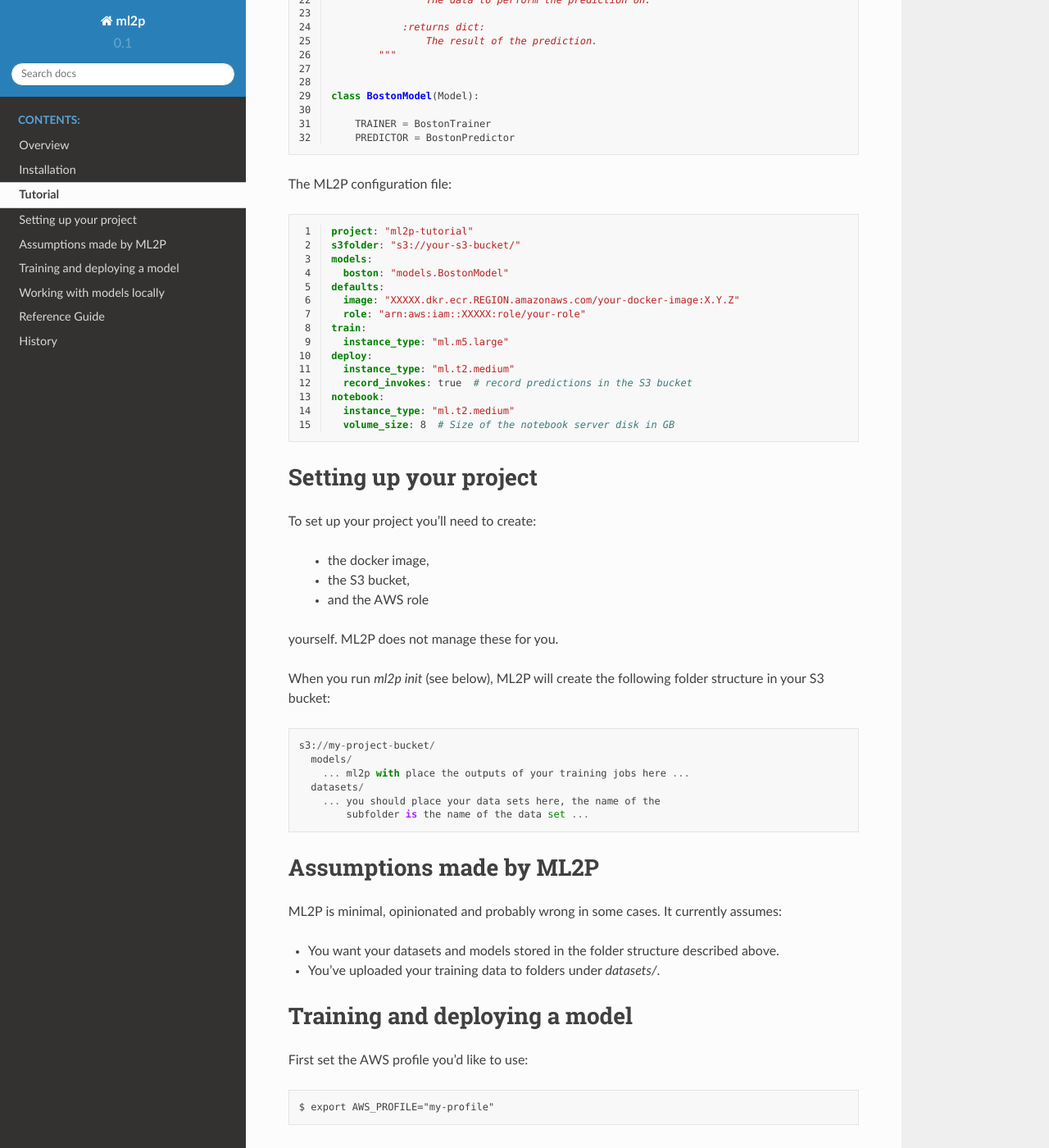
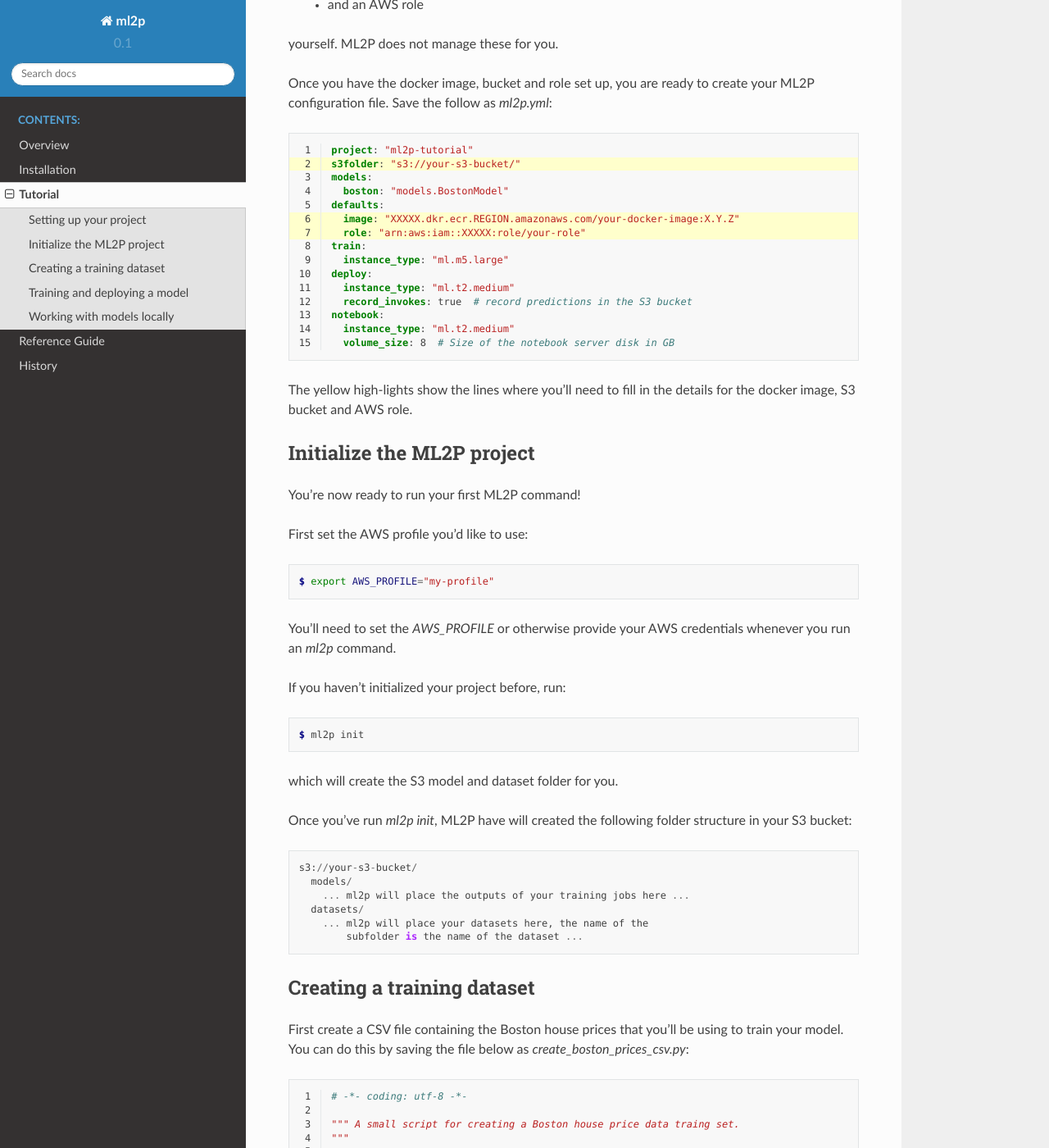
Before and after one commit to prodigyfinance/ml2p, a Sphinx documentation site: the page built from docs/tutorial/index.rst, in a window 1280 px wide and 1400 px high, scrolled down 582 px. Shown: the whole window at 82% size. Built offline with Sphinx 7.4.7 and the Read the Docs theme 2.0.0, drawn with Linux system fonts in a browser that asks for light colours; some of the changed text lies outside the part shown.

Commit message:
Add sections on initialising the project and creating a training dataset.

```diff
--- a/docs/tutorial/index.rst
+++ b/docs/tutorial/index.rst
@@ -3,74 +3,116 @@
 Tutorial
 ========
 
+Welcome to ML2P! In this tutorial we'll take you through:
+
+* setting up your first project
+* uploading a training dataset to S3
+* training a model
+* deploying a model
+* making predictions
+
+Through out all of this we'll be working with the classic Boston house pricing
+dataset that is available within `scikit-learn <https://scikit-learn.org/>`_.
+
+
+Setting up your project
+-----------------------
+
+Before running ML2P you'll need to create:
+
+  * a docker image,
+  * a S3 bucket,
+  * and an AWS role
+
+yourself. ML2P does not manage these for you.
+
+Once you have the docker image, bucket and role set up, you are ready to
+create your ML2P configuration file. Save the follow as `ml2p.yml`:
+
+.. literalinclude:: ml2p.yml
+   :language: yaml
+   :emphasize-lines: 2,6-7
+   :linenos:
+
+The yellow high-lights show the lines where you'll need to fill in the details
+for the docker image, S3 bucket and AWS role.
+
+
+Initialize the ML2P project
+---------------------------
+
+You're now ready to run your first ML2P command!
+
+First set the AWS profile you'd like to use:
+
+.. code-block:: console
+
+   $ export AWS_PROFILE="my-profile"
+
+You'll need to set the `AWS_PROFILE` or otherwise provide your AWS credentials
+whenever you run an `ml2p` command.
+
+If you haven't initialized your project before, run:
+
+.. code-block:: console
+
+   $ ml2p init
+
+which will create the S3 model and dataset folder for you.
+
+Once you've run `ml2p init`,  ML2P have will created the following folder
+structure in your S3 bucket::
+
+  s3://your-s3-bucket/
+    models/
+      ... ml2p will place the outputs of your training jobs here ...
+    datasets/
+      ... ml2p will place your datasets here, the name of the
+          subfolder is the name of the dataset ...
+
+
+Creating a training dataset
+---------------------------
+
+First create a CSV file containing the Boston house prices that you'll be
+using to train your model. You can do this by saving the file below as
+`create_boston_prices_csv.py`:
+
+.. literalinclude:: create_boston_prices_csv.py
+    :language: python
+    :linenos:
+
+and running:
+
+.. code-block:: console
+
+   $ python create_boston_prices_csv.py
+
+This will write the file `house-prices.csv` to the current folder.
+
+Now create a training dataset and upload the CSV file to it:
+
+.. code-block:: console
+
+   $ ml2p dataset create boston-20200901
+   $ ml2p dataset up boston-20200901 house-prices.csv
+
+And check that the contents of the training dataset is as expected by
+listing the files in it:
+
+.. code-block:: console
+
+   $ ml2p dataset ls boston-20200901
+
+
+Training and deploying a model
+------------------------------
+
 The code for the model:
 
 .. literalinclude:: model.py
    :language: python
-   :emphasize-lines: 12,15-18
    :linenos:
-
-The ML2P configuration file:
-
-.. literalinclude:: ml2p.yml
-   :language: yaml
-   :linenos:
-
-
-Setting up your project
-=======================
-
-To set up your project you'll need to create:
-
-  * the docker image,
-  * the S3 bucket,
-  * and the AWS role
-
-yourself. ML2P does not manage these for you.
-
-When you run `ml2p init` (see below),  ML2P will create the following folder
-structure in your S3 bucket::
-
-  s3://my-project-bucket/
-    models/
-      ... ml2p with place the outputs of your training jobs here ...
-    datasets/
-      ... you should place your data sets here, the name of the
-          subfolder is the name of the data set ...
-
-
-Assumptions made by ML2P
-========================
-
-ML2P is minimal, opinionated and probably wrong in some cases. It currently assumes:
-
-* You want your datasets and models stored in the folder structure described above.
-
-* You've uploaded your training data to folders under `datasets/`.
-
-
-Training and deploying a model
-==============================
-
-First set the AWS profile you'd like to use::
-
-  $ export AWS_PROFILE="my-profile"
-
-If you haven't initialized your project before, run::
-
-  $ ml2p init
-
-which will create the S3 model and dataset folder for you.
-
-Now create a training dataset and upload data to it::
-
-  $ ml2p dataset create boston-20200901
-  $ ml2p dataset up boston-20200901 housing-prices.csv
-
-And check that the contents of the training dataset is as expected by
-listing the files in it::
-
-  $ ml2p dataset ls boston-20200901
 
 Next start a training job to train your model::
 
@@ -119,7 +161,7 @@ And you're done!
 
 
 Working with models locally
-===========================
+---------------------------
 
 At times it may be convenient to work with ML2P models on a local machine, rather than
 within SageMaker. ML2P supports both training models locally and loading models trained
```
